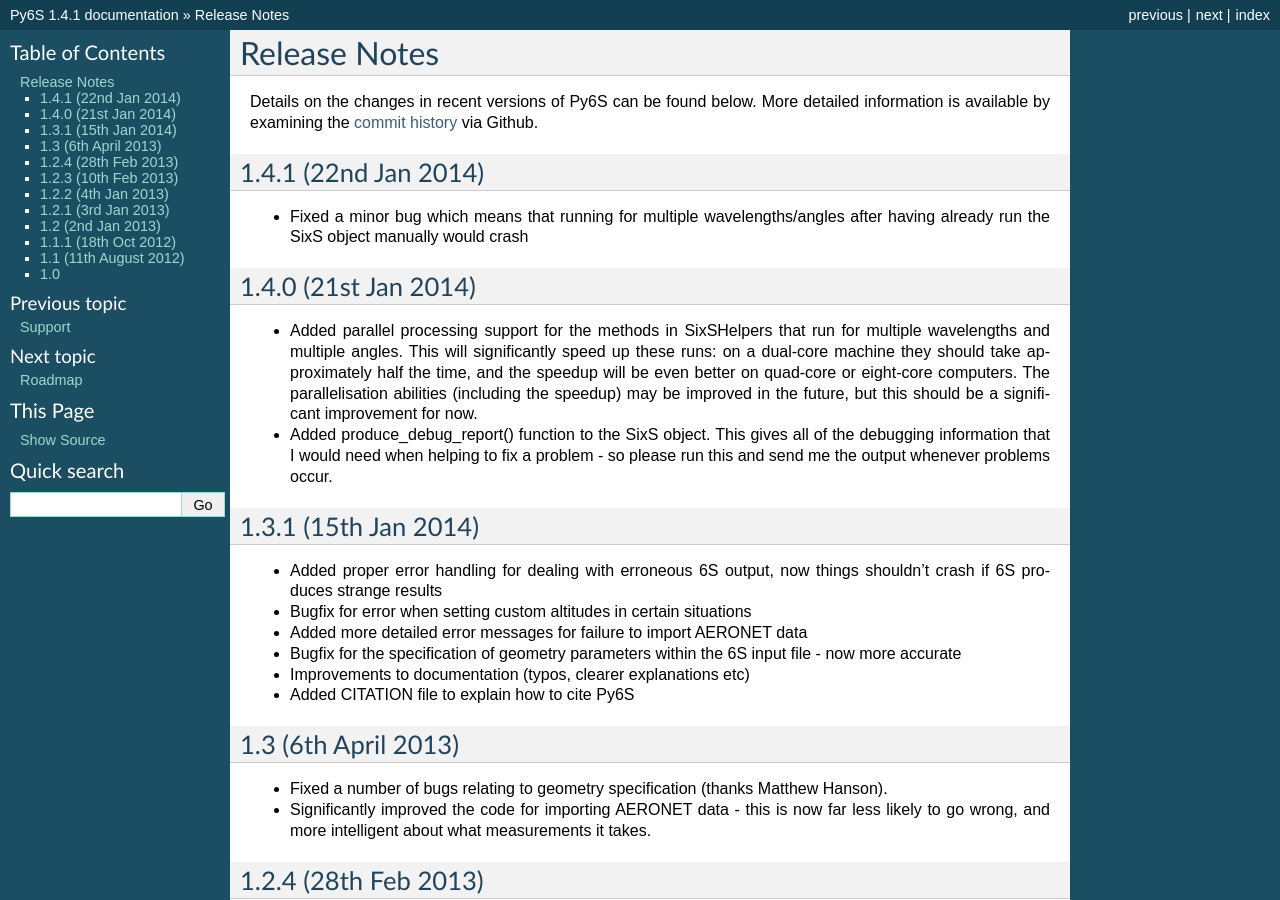
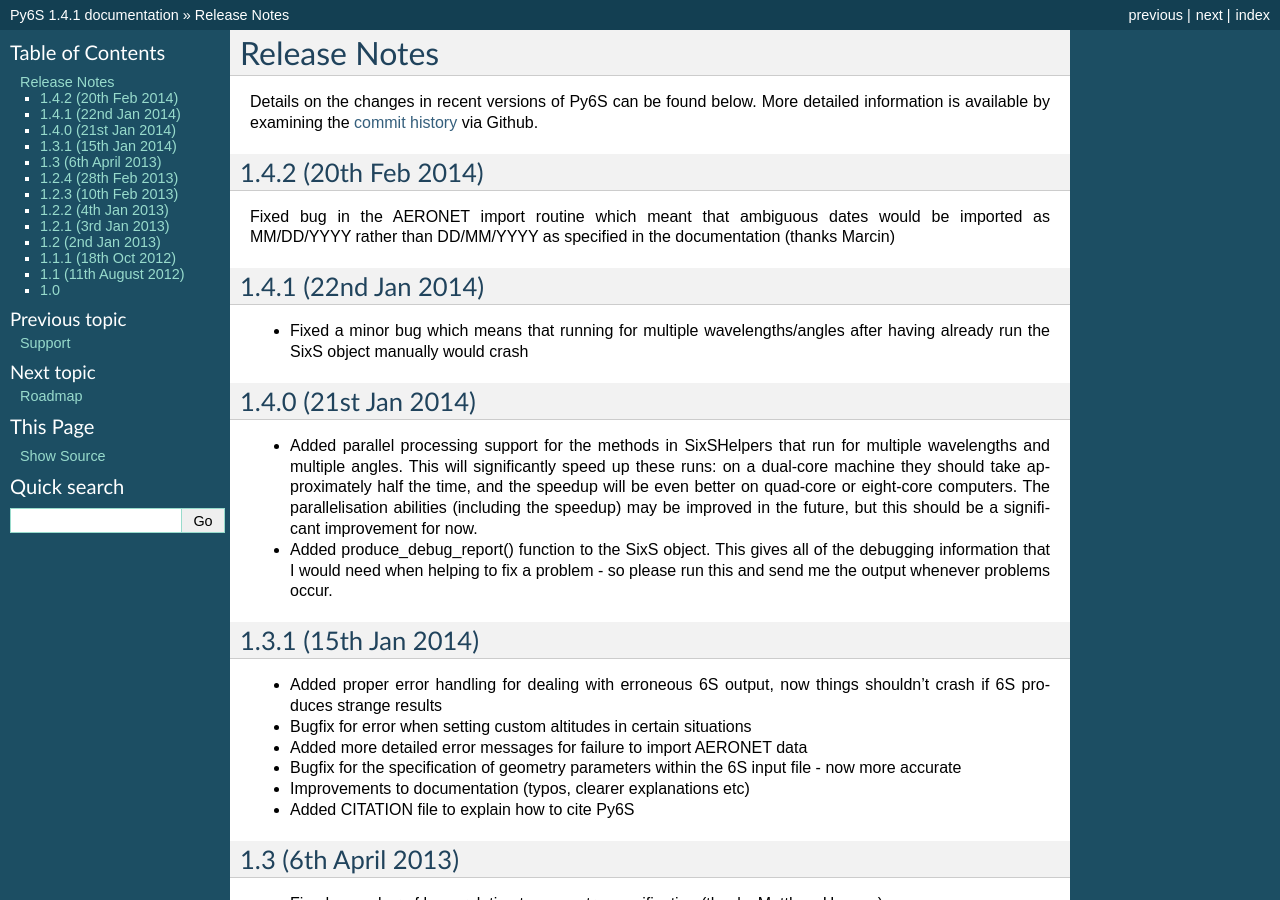
Before and after one commit to robintw/Py6S, a Sphinx documentation site: the page built from doc/source/releasenotes.rst, in a window 1280 px wide and 900 px high. Built offline with Sphinx 7.4.7, drawn with Linux system fonts in a browser that asks for light colours.

Commit message:
Updated release notes

```diff
--- a/doc/source/releasenotes.rst
+++ b/doc/source/releasenotes.rst
@@ -2,6 +2,10 @@
 -------------
 
 Details on the changes in recent versions of Py6S can be found below. More detailed information is available by examining the `commit history <https://github.com/robintw/Py6S/commits/master/>`_ via Github.
+
+1.4.2 (20th Feb 2014)
+^^^^^^^^^^^^^^^^^^^^^
+Fixed bug in the AERONET import routine which meant that ambiguous dates would be imported as MM/DD/YYYY rather than DD/MM/YYYY as specified in the documentation (thanks Marcin)
 
 1.4.1 (22nd Jan 2014)
 ^^^^^^^^^^^^^^^^^^^^^
```
